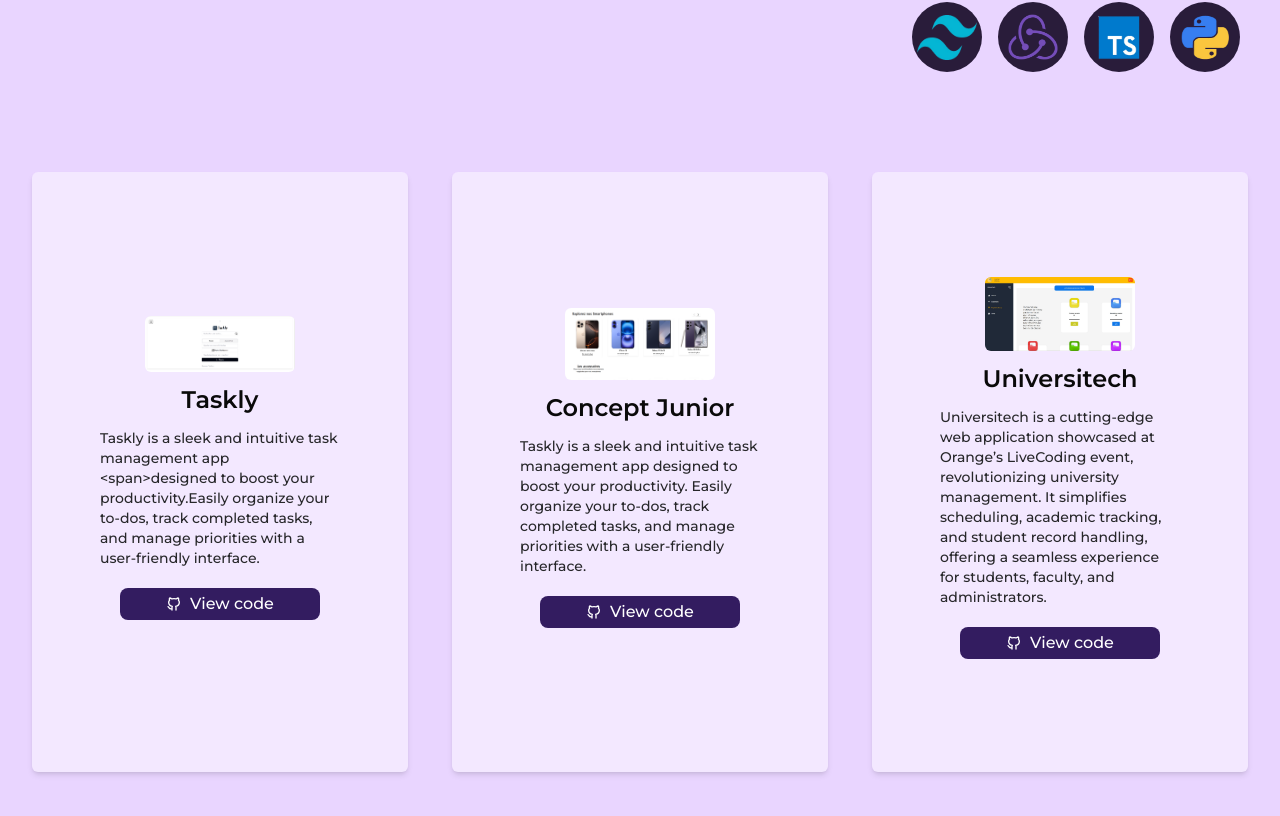
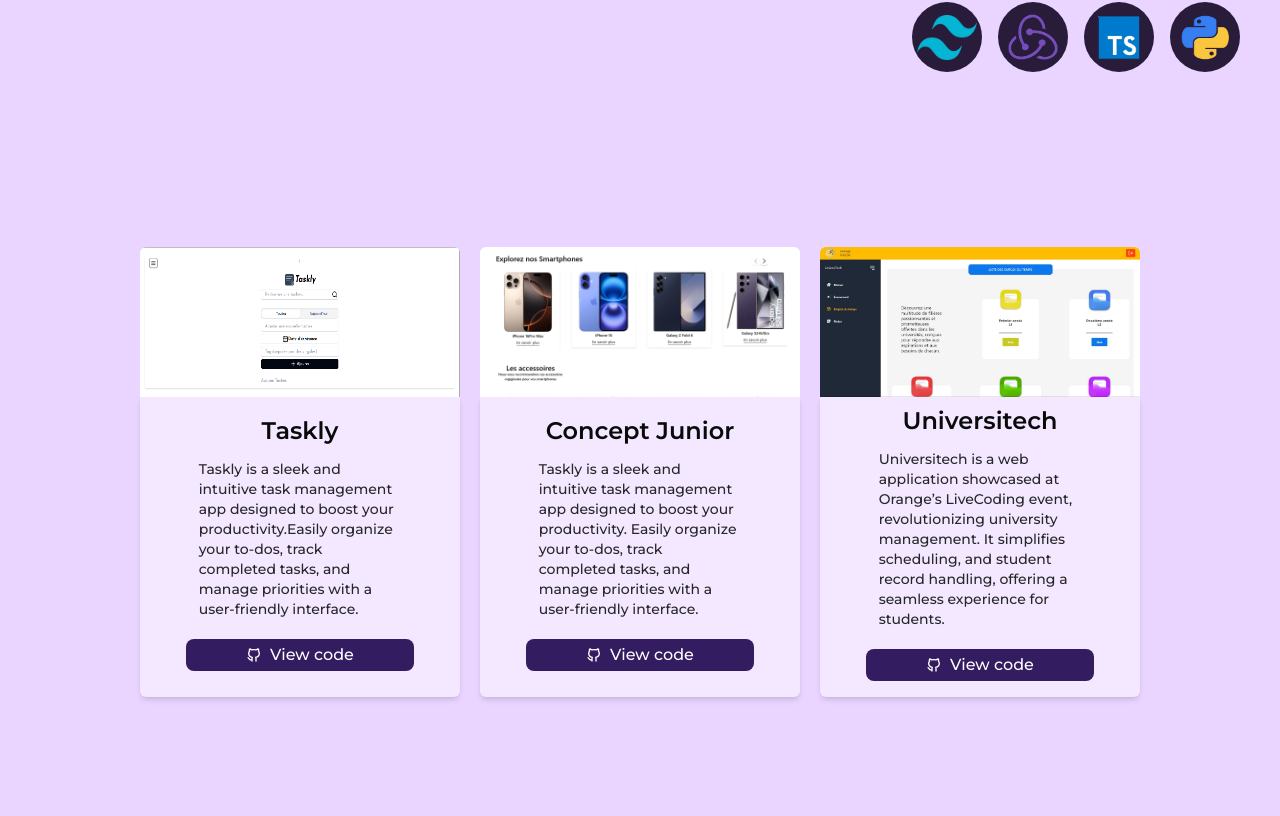
Before and after one commit to IannisG10/IannisG-portfolio, a React (Vite) app: page / in a window 1280 px wide. Shown: the part 1244-2060 px from the top of the page. Built offline with nearby package versions, Linux system fonts and the light colour scheme; a web font is replaced by a local one.

Commit message:
add link

```diff
--- a/src/Layout/Project.tsx
+++ b/src/Layout/Project.tsx
@@ -73,7 +73,7 @@ const Project: React.FC = ()=>{
                 </div>
 
                 {/* Project components  */}
-                <div className={`flex justify-start my-20 px-5 py-5 ${s.projectHeight}`}>
+                <div className={`flex justify-center items-center my-20 px-5 py-5 ${s.projectHeight}`}>
                     <MyProject/>
                 </div>
 
--- a/src/components/Header/Header.tsx
+++ b/src/components/Header/Header.tsx
@@ -51,10 +51,10 @@ const Header: React.FC = () => {
                     </button>
                     <div className="text-gray-200 flex items-center gap-2">
                         <IconContext.Provider value={{className:"text-xl"}}>
-                            <TbBrandGithubFilled className="cursor-pointer hover:text-gray-400"/>
+                            <a href="https://github.com/IannisG10" target="_blank"><TbBrandGithubFilled className="cursor-pointer hover:text-gray-400"/></a>
                             <BsLinkedin className="cursor-pointer hover:text-gray-400"/>
-                            <RiInstagramLine className="cursor-pointer hover:text-gray-400"/>
-                            <MdOutlineWhatsapp className="cursor-pointer hover:text-gray-400"/>
+                            <a href="https://www.instagram.com/http.iannisbry1_x/" target="_blank"><RiInstagramLine className="cursor-pointer hover:text-gray-400"/></a>
+                            <a href="https://wa.me/261328580321" target="_blank"><MdOutlineWhatsapp className="cursor-pointer hover:text-gray-400"/></a>
                         </IconContext.Provider>
                     </div>
                 </div>
--- a/src/components/MyProject/MyProject.tsx
+++ b/src/components/MyProject/MyProject.tsx
@@ -5,21 +5,23 @@ import { TbBrandGithub } from "react-icons/tb";
 const MyProject: React.FC = () => {
     return(
         <>
-            <div className="grid grid-cols-1 md:grid-cols-3 gap-5">
+            <div className="grid grid-cols-1 place-items-center md:grid-cols-3 gap-5">
                 {DataProject.map((item,index) => (
                     <div key={index}
-                        className="flex flex-col justify-center gap-3 p-2 mx-3 items-center bg-purple-100 border-gray-50 shadow-md rounded-md">
+                        className="flex flex-col justify-center items-center ">
                             <img src={`/${item.imageProject}.jpg`} alt={item.tittleProject}
-                                className="w-[150px] rounded-md cursor-pointer hover:scale-105 transition-all duration-300 ease-in-out"
+                                className="md:w-[320px] w-[210px] h-[90px] md:h-[150px] rounded-t-md cursor-pointer hover:scale-105 transition-all duration-300 ease-in-out"
                             />
+                            <div className="flex flex-col gap-3 p-2 justify-center items-center md:w-[320px] w-[210px] h-[120px] md:h-[300px] bg-purple-100 border-gray-50 shadow-md rounded-b-md">
                                 <h2 className="font-semibold font-monsterrat md:text-2xl text-base">{item.tittleProject}</h2>
                                 <div className="md:w-2/3 md:block hidden w-3/4 font-monsterrat">
                                     <p className="text-sm text-zinc-800 font-medium">{item.description}</p>
                                 </div>
-                            <button className="flex justify-center hover:scale-105 transition-all duration-300 ease-in-out w-[200px]
+                                <button className="flex justify-center hover:scale-105 transition-all duration-300 ease-in-out w-3/4
                                     items-center gap-2 m-2 borde-none bg-[#331c60] font-monsterrat font-medium text-white px-3 py-1 rounded-lg">
                                         <TbBrandGithub/> View code
                                 </button>
+                            </div>
                     </div>
                 ))}
             </div>
--- a/src/data/data.tsx
+++ b/src/data/data.tsx
@@ -8,7 +8,7 @@ export const DataProject: typeProject[] = [
     {
         imageProject: 'Taskly',
         tittleProject: 'Taskly',
-        description: 'Taskly is a sleek and intuitive task management app <span>designed to boost your productivity.Easily organize your to-dos, track completed tasks, and manage priorities with a user-friendly interface.'
+        description: 'Taskly is a sleek and intuitive task management app designed to boost your productivity.Easily organize your to-dos, track completed tasks, and manage priorities with a user-friendly interface.'
     },
     {
         imageProject: 'Concept',
@@ -18,6 +18,6 @@ export const DataProject: typeProject[] = [
     {
         imageProject: 'Universitech',
         tittleProject: 'Universitech',
-        description: 'Universitech is a cutting-edge web application showcased at Orange’s LiveCoding event, revolutionizing university management. It simplifies scheduling, academic tracking, and student record handling, offering a seamless experience for students, faculty, and administrators.'
+        description: 'Universitech is a web application showcased at Orange’s LiveCoding event, revolutionizing university management. It simplifies scheduling, and student record handling, offering a seamless experience for students.'
     }
 ]
```
Lines whose indentation alone changed are shown as unchanged.
